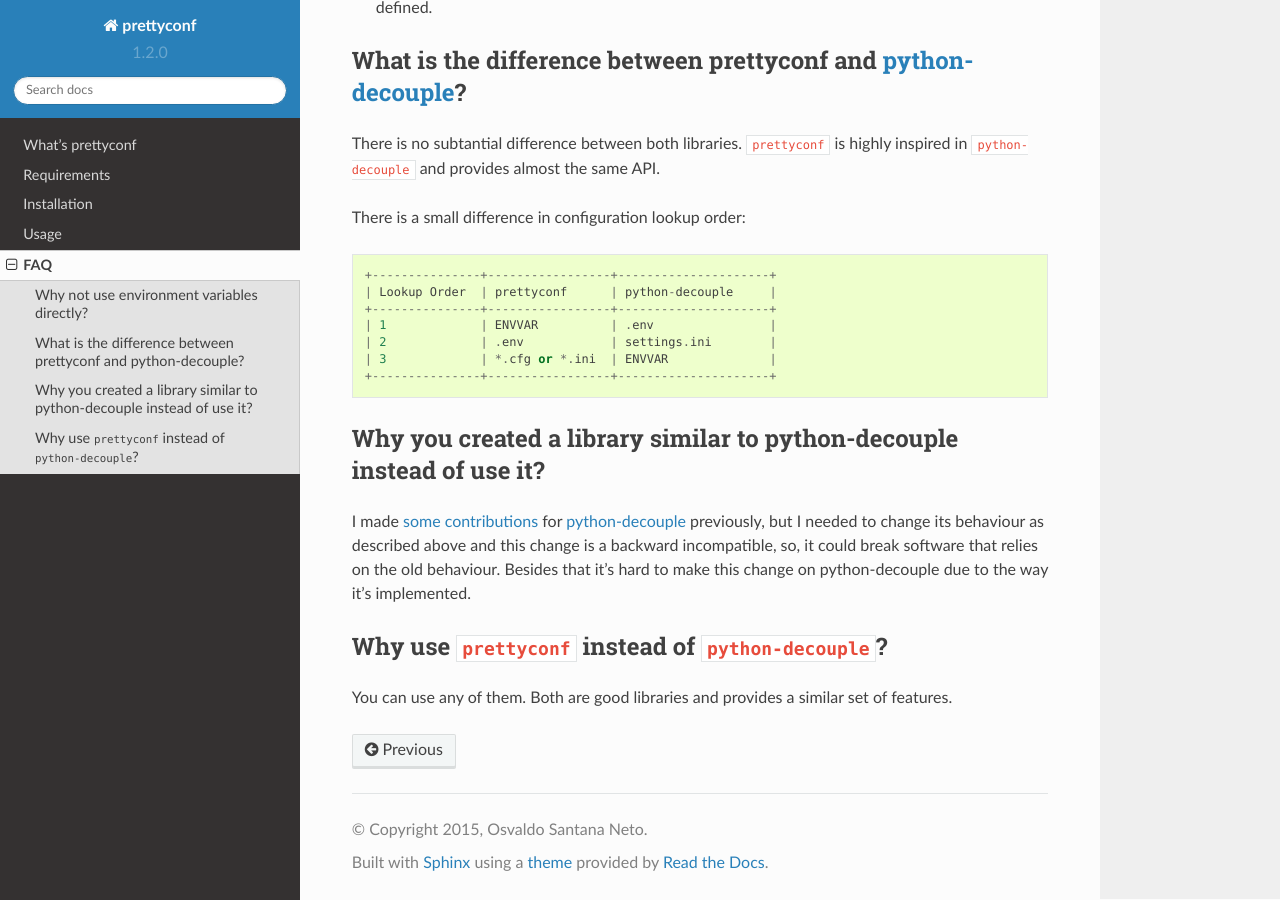
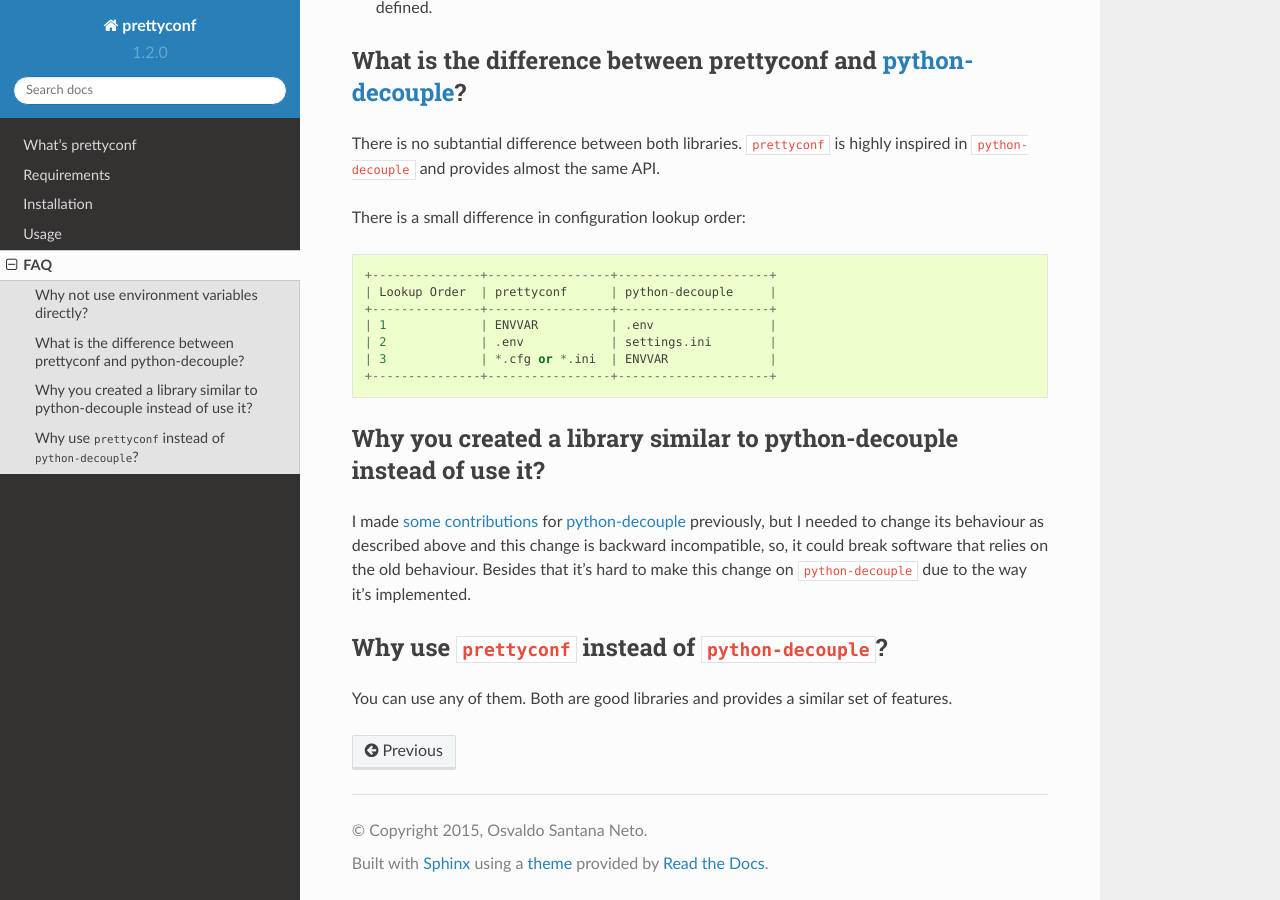
Before and after one commit to osantana/prettyconf, a Sphinx documentation site: the page built from docs/source/faq.rst, in a window 1280 px wide and 900 px high, scrolled down 604 px. Built offline with Sphinx 7.4.7 and the Read the Docs theme 2.0.0, drawn with Linux system fonts in a browser that asks for light colours.

Commit message:
Fix grammar on faq.rst

```diff
--- a/docs/source/faq.rst
+++ b/docs/source/faq.rst
@@ -47,10 +47,10 @@
 ~~~~~~~~~~~~~~~~~~~~~~~~~~~~~~~~~~~~~~~~~~~~~~~~~~~~~~~~~~~~~~~~~~~~~~~
 
 I made some_ contributions_ for python-decouple_ previously, but I needed
-to change its behaviour as described above and this change is a backward
+to change its behaviour as described above and this change is backward
 incompatible, so, it could break software that relies on the old behaviour.
-Besides that it's hard to make this change on python-decouple due to the way
-it's implemented.
+Besides that it's hard to make this change on ``python-decouple`` due to
+the way it's implemented.
 
 .. _some: https://github.com/henriquebastos/python-decouple/pull/4
 .. _contributions: https://github.com/henriquebastos/python-decouple/pull/5
```
